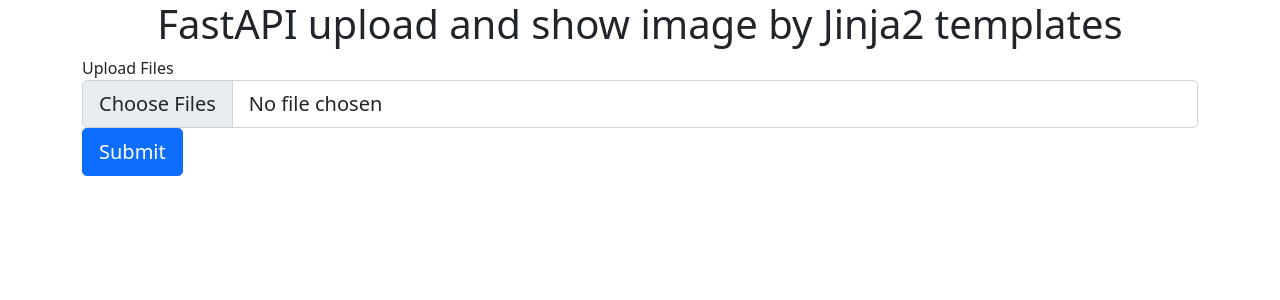
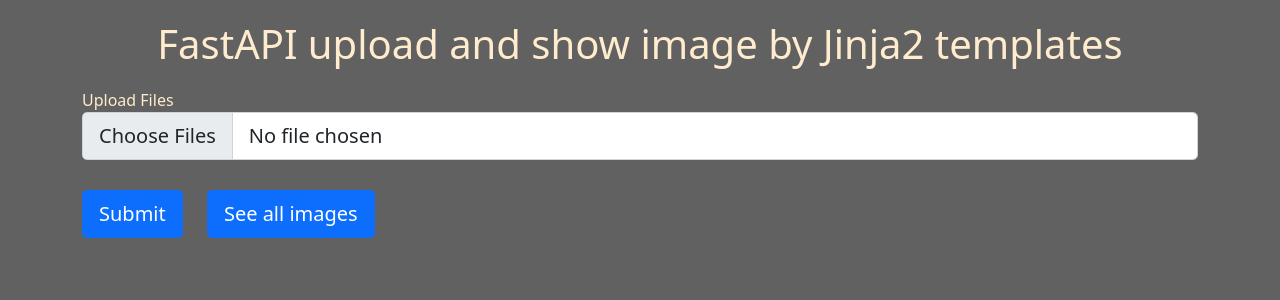
Before and after one commit to esteveseverson/fastapi-upload-images, a FastAPI app: page / in a window 1280 px wide. Shown: the top 300 px of the page. Run offline with FastAPI, Linux system fonts and the light colour scheme.

Commit message:
feat: page for images

```diff
--- a/main.py
+++ b/main.py
@@ -1,3 +1,4 @@
+from glob import glob
 from typing import List
 
 from fastapi import FastAPI, File, Request, UploadFile
@@ -17,16 +18,36 @@ def home(request: Request):
     return templates.TemplateResponse('index.html', {'request': request})
 
 
-@app.post('/upload-files')
+@app.post('/upload-files', response_class=HTMLResponse)
 async def upload_files(request: Request, files: List[UploadFile] = File(...)):
-    for file in files:
-        contents = await file.read()
-        with open(f'{IMAGEDIR}{file.filename}', 'wb') as f:
-            f.write(contents)
+    status = 'Falha ao enviar arquivos'
 
-    show = [file.filename for file in files]
+    try:
+        for file in files:
+            contents = await file.read()
 
-    # return {'Result': 'OK', 'filenames': [file.filename for file in files]}
+            with open(f'{IMAGEDIR}{file.filename}', 'wb') as f:
+                f.write(contents)
+
+        status = 'Arquivos enviados'
+        return templates.TemplateResponse(
+            'index.html', {'request': request, 'status': status}
+        )
+
+    except Exception:
+        return templates.TemplateResponse(
+            'index.html', {'request': request, 'status': status}
+        )
+
+
+@app.get('/all-images', response_class=HTMLResponse)
+def get_images(request: Request):
+    all_images_dir = glob(IMAGEDIR + '*')
+    all_images = []
+    for image in all_images_dir:
+        imagedir = image.replace(IMAGEDIR, '')
+        all_images.append(imagedir)
+
     return templates.TemplateResponse(
-        'index.html', {'request': request, 'show': show}
+        'all-images.html', {'request': request, 'all_images': all_images}
     )
--- a/templates/base.html
+++ b/templates/base.html
@@ -8,12 +8,16 @@
     <link rel="stylesheet" href="https://cdn.jsdelivr.net/npm/bootstrap@5.0.2/dist/css/bootstrap.min.css">
 </head>
 
-<body>
+<body style="background-color: rgba(0, 0, 0, 0.619); color: blanchedalmond;">
     <div class="container">
-        <h1 class="page-header text-center"> FastAPI upload and show image by Jinja2 templates </h1>
-            {% block content %}
+        <h1 class="page-header text-center" style="margin:20px"> FastAPI upload and show image by Jinja2 templates </h1>
+            {% block form %}
 
-            {% endblock content %}
+            {% endblock form %}
+
+            {% block images %}
+
+            {% endblock images %}
     </div>
 </body>
 
--- a/templates/index.html
+++ b/templates/index.html
@@ -1,24 +1,20 @@
 {% extends 'base.html' %}
 
-{% block content %}
+{% block form %}
     <div>
-        <form action="/upload-files" enctype="multipart/form-data" method="post">
+        <form action="/upload-files" method="post" enctype="multipart/form-data">
             <div class="mb3">
                 <label> Upload Files </label>
-                <input class="form-control form-control-lg" name="files" type="file" multiple accept=".jpg .png">
+                <input class="form-control form-control-lg" name="files" type="file" multiple accept="image/*">
             </div>
 
-            <div class="mb3">
-                <input class="btn btn-primary btn-lg" type="submit">
+            <div class="col-12" style="margin-top: 30px;">
+                <input class="btn btn-primary btn-lg" type="submit" style="margin-right: 20px;">
+                <a class="btn btn-primary btn-lg" href="all-images" style="margin-right: 20px;">
+                    See all images
+                </a>
+                <p style="font-size: large;"> <b> {{ status }} </b> </p>
             </div>
         </form>
-
-        <div class="col-12">
-            {% for rs in show %}
-                <div style="padding:20px;float:left;">
-                    <img width="500" src="{{ url_for('images', path=rs) }}">
-                </div>
-            {% endfor %}
-        </div>
     </div>
-{% endblock content %}
+{% endblock form %}
```
Also changed, not shown: templates/all-images.html (added, +16 -0 lines).
